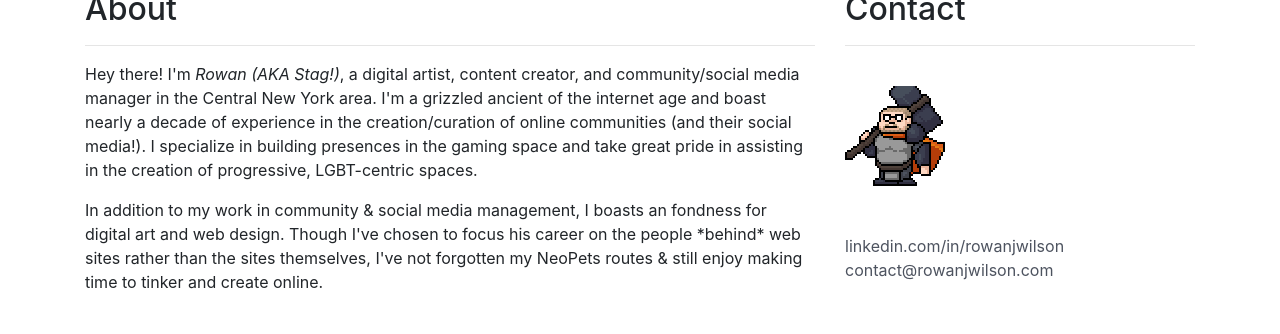
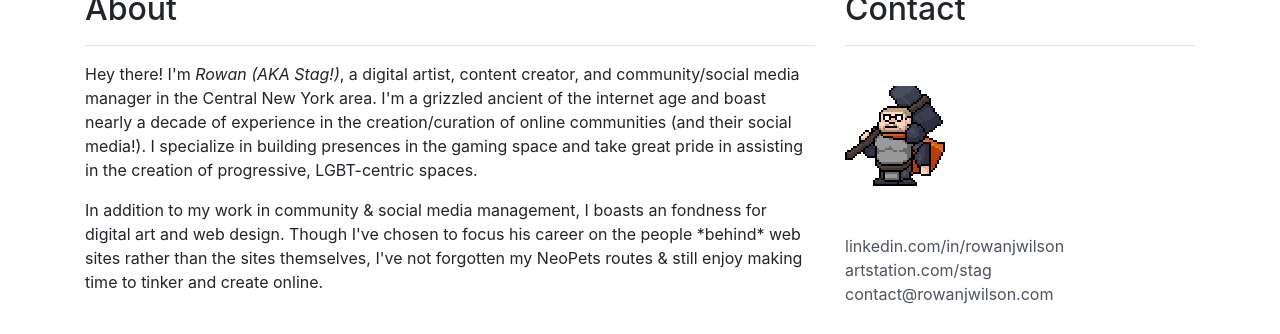
Before and after one commit to stagrunner/rowanjwilson, a Jekyll site: the page built from index.html, in a window 1280 px wide and 900 px high, scrolled down 395 px, cut to the strip 0-334 px from the top of the window. Built offline with Jekyll 4.4.1, drawn with Linux system fonts in a browser that asks for light colours.

Commit message:
Update sidebar.html

```diff
--- a/_includes/sidebar.html
+++ b/_includes/sidebar.html
@@ -5,5 +5,6 @@
   <img src="/images/mod.gif">
   <br /><br /><br />
     <a href="https://www.linkedin.com/in/rowanjwilson">linkedin.com/in/rowanjwilson</a><br />
+    <a href="https://artstation.com/stag">artstation.com/stag</a><br />
     <a href="mailto:#">contact@rowanjwilson.com</a>
 </div>
```
